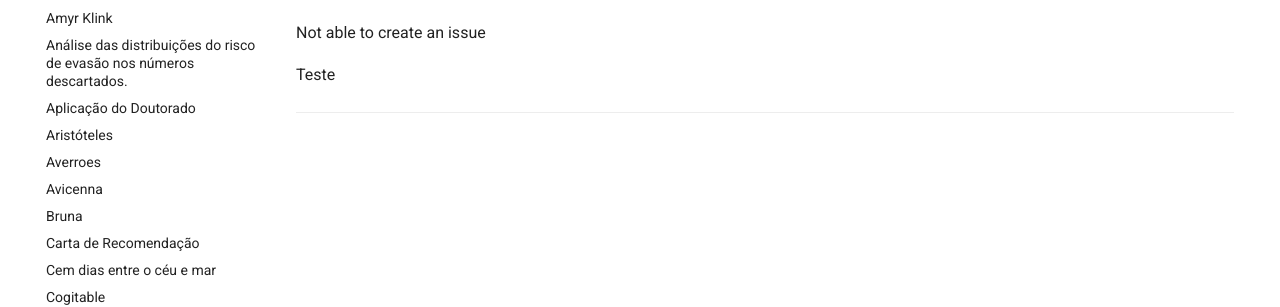
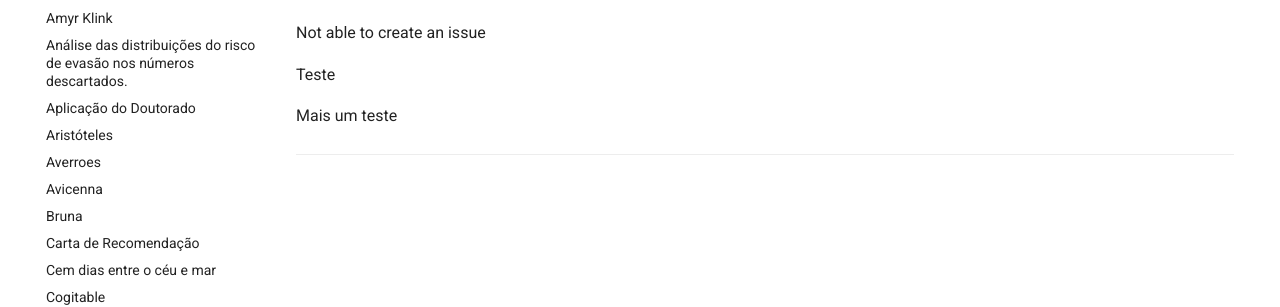
Before and after one commit to guilhermeprokisch/guilherme, an MkDocs documentation site: the page built from docs/TestIssue2.md, in a window 1280 px wide. Shown: the part 201-508 px from the top of the page. Built offline with MkDocs 1.6.1 and Material for MkDocs 9.7.7, drawn with Linux system fonts in a browser that asks for light colours; comment, search, counter and statistics services are not loaded.

```diff
--- a/docs/TestIssue2.md
+++ b/docs/TestIssue2.md
@@ -6,4 +6,7 @@ Not able to create an issue
 
 Teste
 
+
+Mais um teste
+
 -------------------------------------------------------------------------------
```
